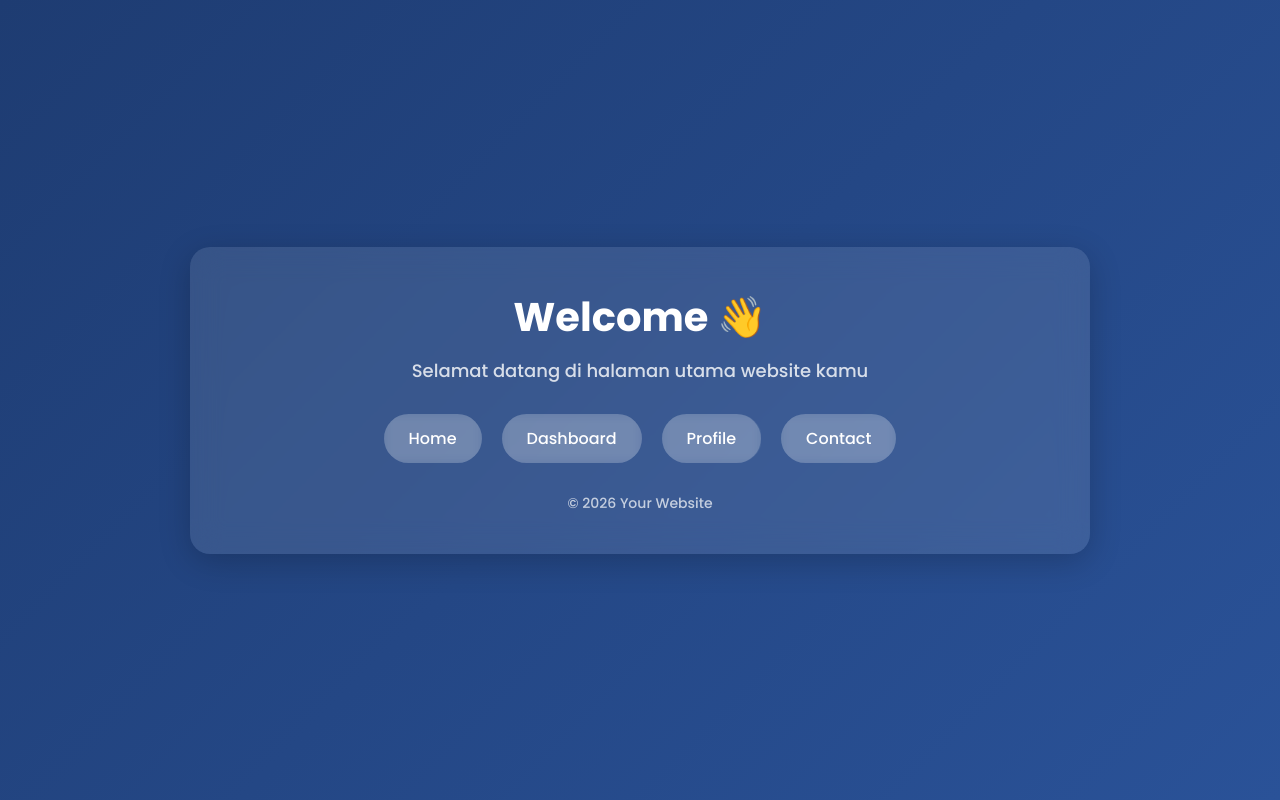
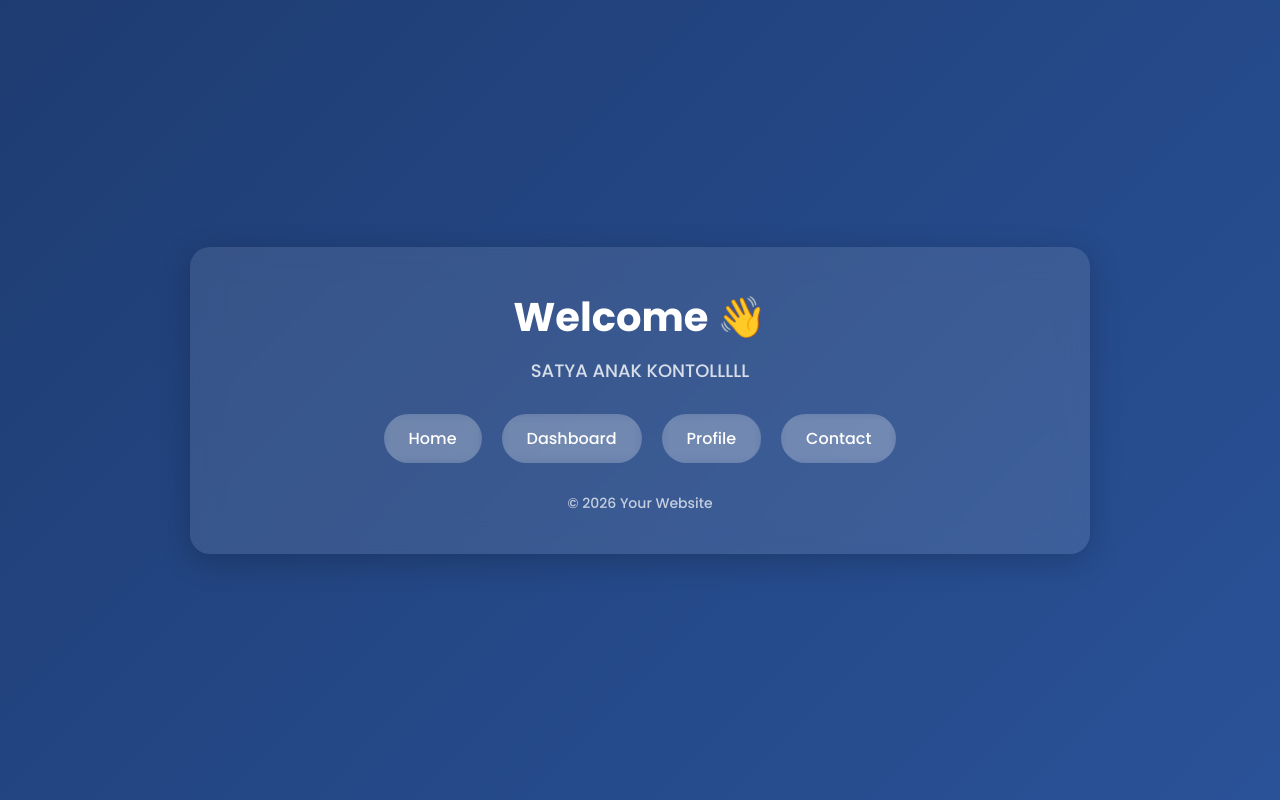
Before and after one commit to xbalxxx/educationLL, a plain HTML site: page index.html in a window 1280 px wide. Drawn offline with Linux system fonts and the light colour scheme.

Commit message:
Update index.html

```diff
--- a/index.html
+++ b/index.html
@@ -90,7 +90,7 @@
 
     <div class="container">
         <h1>Welcome 👋</h1>
-        <p>Selamat datang di halaman utama website kamu</p>
+        <p>SATYA ANAK KONTOLLLLL </p>
 
         <div class="menu">
             <a href="#">Home</a>
```
